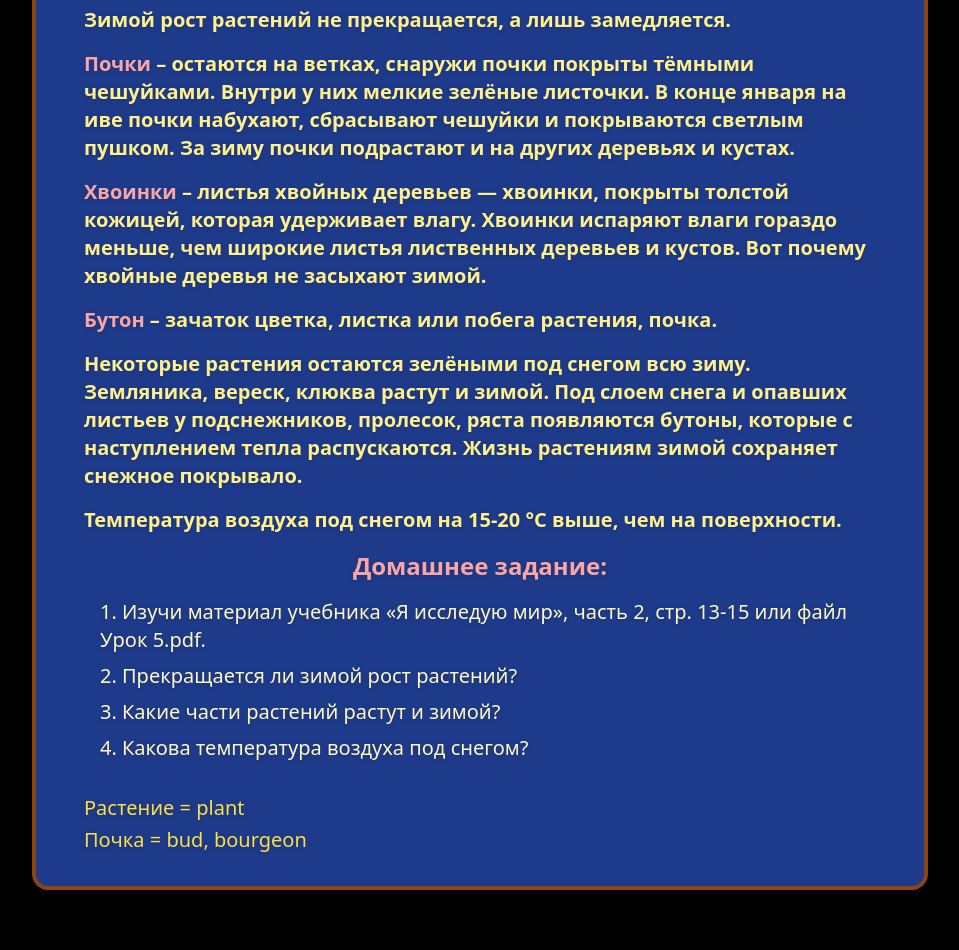
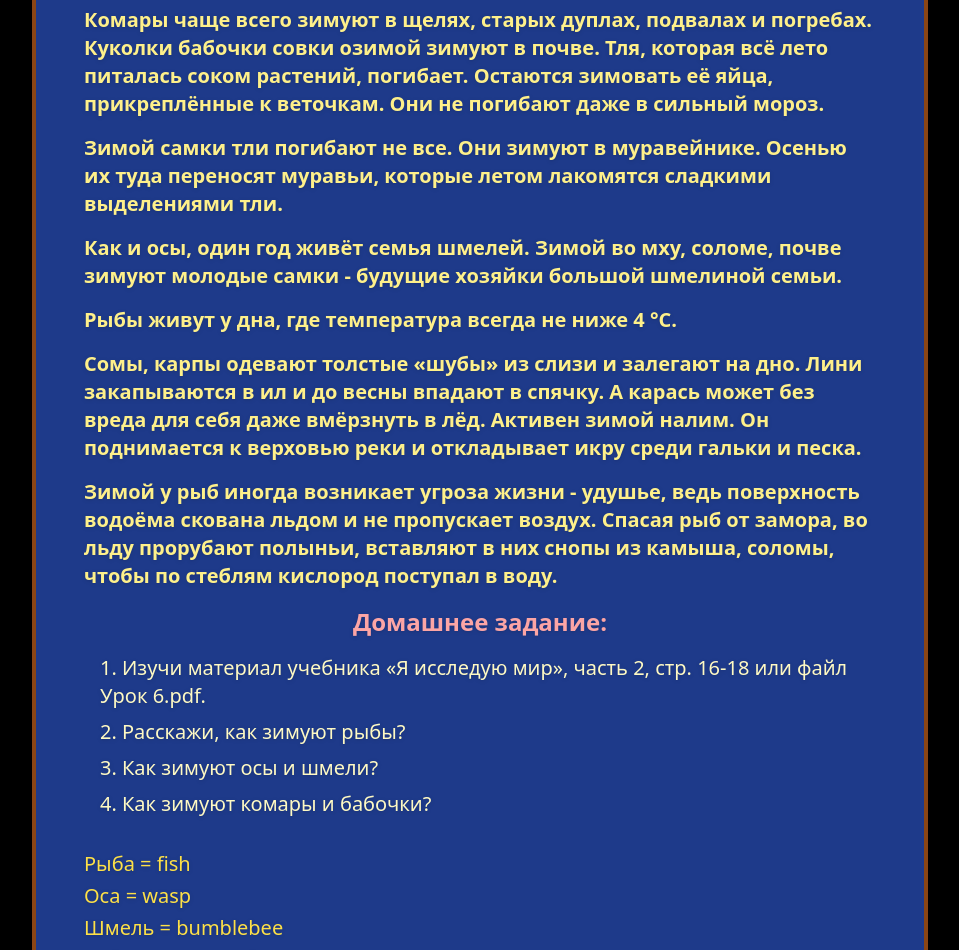
Before and after one commit to Yuriy2437/grade_2, a plain HTML site: page index.html in a window 1280 px wide. Shown: the part 138-1088 px from the top of the page, without its empty margins (160-1119 px from the left). Drawn offline with nearby package versions, Linux system fonts and the light colour scheme.

Commit message:
Урок 6

```diff
--- a/index.html
+++ b/index.html
@@ -2,40 +2,71 @@
 <html lang="ru">
   <head>
     <meta charset="UTF-8" />
-    <title>Урок 5. Растения зимой</title>
+    <title>Урок 6. Насекомые и рыбы зимой</title>
     <meta name="viewport" content="width=device-width, initial-scale=1.0" />
     <script src="https://cdn.tailwindcss.com"></script>
   </head>
   <body class="min-h-screen bg-black">
-    <div class="max-w-4xl w-full mx-auto my-12 bg-blue-900 border-4 border-[#8B4513] rounded-2xl px-6 sm:px-12 py-8 shadow-lg">
-      <h1 class="text-xl sm:text-2xl md:text-3xl font-extrabold mb-6 text-red-400 text-center drop-shadow">
-        Урок 5. Растения зимой
+    <div
+      class="max-w-4xl w-full mx-auto my-12 bg-blue-900 border-4 border-[#8B4513] rounded-2xl px-6 sm:px-12 py-8 shadow-lg"
+    >
+      <h1
+        class="text-xl sm:text-2xl md:text-3xl font-extrabold mb-6 text-red-400 text-center drop-shadow"
+      >
+        Урок 6. Насекомые и рыбы зимой
       </h1>
-      <div class="space-y-4 text-yellow-200 text-base sm:text-lg md:text-xl font-bold drop-shadow break-words">
-        <p>Зимой рост растений не прекращается, а лишь замедляется.</p>
+      <div
+        class="space-y-4 text-yellow-200 text-base sm:text-lg md:text-xl font-bold drop-shadow break-words"
+      >
         <p>
-          <span class="text-red-300">Почки</span> – остаются на ветках, снаружи почки покрыты тёмными чешуйками. Внутри у них мелкие зелёные листочки. В конце января на иве почки набухают, сбрасывают чешуйки и покрываются светлым пушком. За зиму почки подрастают и на других деревьях и кустах.
+          Комары чаще всего зимуют в щелях, старых дуплах, подвалах и погребах.
+          Куколки бабочки совки озимой зимуют в почве. Тля, которая всё лето
+          питалась соком растений, погибает. Остаются зимовать её яйца,
+          прикреплённые к веточкам. Они не погибают даже в сильный мороз.
         </p>
         <p>
-          <span class="text-red-300">Хвоинки</span> – листья хвойных деревьев — хвоинки, покрыты толстой кожицей, которая удерживает влагу. Хвоинки испаряют влаги гораздо меньше, чем широкие листья лиственных деревьев и кустов. Вот почему хвойные деревья не засыхают зимой.
+          Зимой самки тли погибают не все. Они зимуют в муравейнике. Осенью их
+          туда переносят муравьи, которые летом лакомятся сладкими выделениями
+          тли.
         </p>
         <p>
-          <span class="text-red-300">Бутон</span> – зачаток цветка, листка или побега растения, почка.
+          Как и осы, один год живёт семья шмелей. Зимой во мху, соломе, почве
+          зимуют молодые самки - будущие хозяйки большой шмелиной семьи.
+        </p>
+        <p>Рыбы живут у дна, где температура всегда не ниже 4 °С.</p>
+        <p>
+          Сомы, карпы одевают толстые «шубы» из слизи и залегают на дно. Лини
+          закапываются в ил и до весны впадают в спячку. А карась может без
+          вреда для себя даже вмёрзнуть в лёд. Активен зимой налим. Он
+          поднимается к верховью реки и откладывает икру среди гальки и песка.
         </p>
         <p>
-          Некоторые растения остаются зелёными под снегом всю зиму. Земляника, вереск, клюква растут и зимой. Под слоем снега и опавших листьев у подснежников, пролесок, ряста появляются бутоны, которые с наступлением тепла распускаются. Жизнь растениям зимой сохраняет снежное покрывало.
+          Зимой у рыб иногда возникает угроза жизни - удушье, ведь поверхность
+          водоёма скована льдом и не пропускает воздух. Спасая рыб от замора, во
+          льду прорубают полыньи, вставляют в них снопы из камыша, соломы, чтобы
+          по стеблям кислород поступал в воду.
         </p>
-        <p>Температура воздуха под снегом на 15-20 °С выше, чем на поверхности.</p>
-        <h2 class="mt-6 text-red-300 text-lg sm:text-xl md:text-2xl font-extrabold text-center">Домашнее задание:</h2>
-        <ol class="list-decimal list-inside text-yellow-100 font-normal space-y-2 mt-2 ml-4">
-          <li>Изучи материал учебника «Я исследую мир», часть 2, стр. 13-15 или файл Урок 5.pdf.</li>
-          <li>Прекращается ли зимой рост растений?</li>
-          <li>Какие части растений растут и зимой?</li>
-          <li>Какова температура воздуха под снегом?</li>
+        <h2
+          class="mt-6 text-red-300 text-lg sm:text-xl md:text-2xl font-extrabold text-center"
+        >
+          Домашнее задание:
+        </h2>
+        <ol
+          class="list-decimal list-inside text-yellow-100 font-normal space-y-2 mt-2 ml-4"
+        >
+          <li>
+            Изучи материал учебника «Я исследую мир», часть 2, стр. 16-18 или
+            файл Урок 6.pdf.
+          </li>
+          <li>Расскажи, как зимуют рыбы?</li>
+          <li>Как зимуют осы и шмели?</li>
+          <li>Как зимуют комары и бабочки?</li>
         </ol>
         <div class="pt-4 text-yellow-300 font-normal space-y-1">
-          <div>Растение = plant</div>
-          <div>Почка = bud, bourgeon</div>
+          <div>Рыба = fish</div>
+          <div>Оса = wasp</div>
+          <div>Шмель = bumblebee</div>
+          <div>Бабочка = butterfly</div>
         </div>
       </div>
     </div>
```
